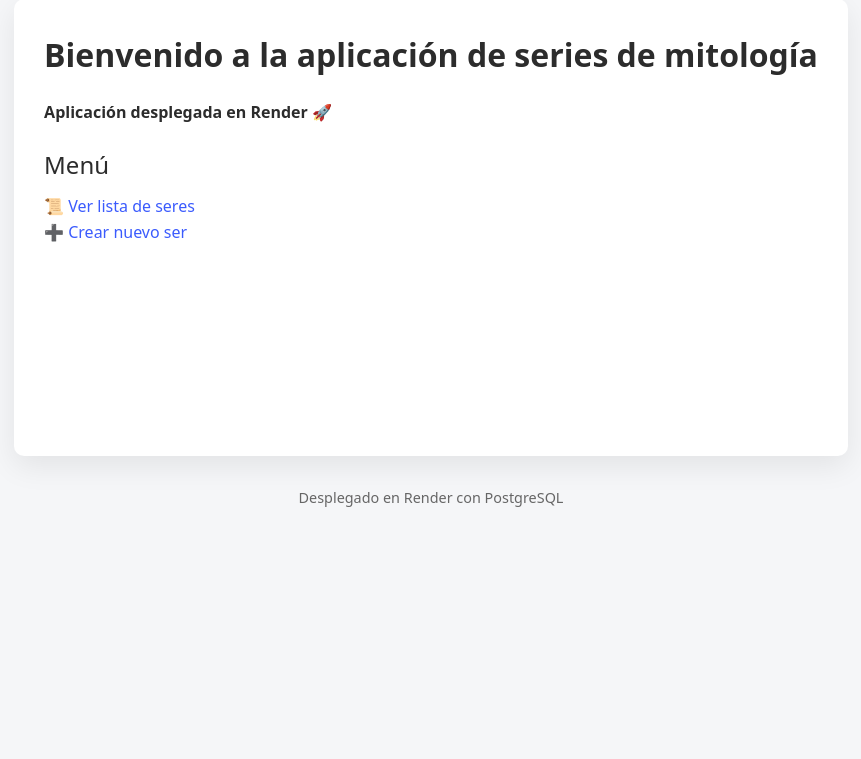
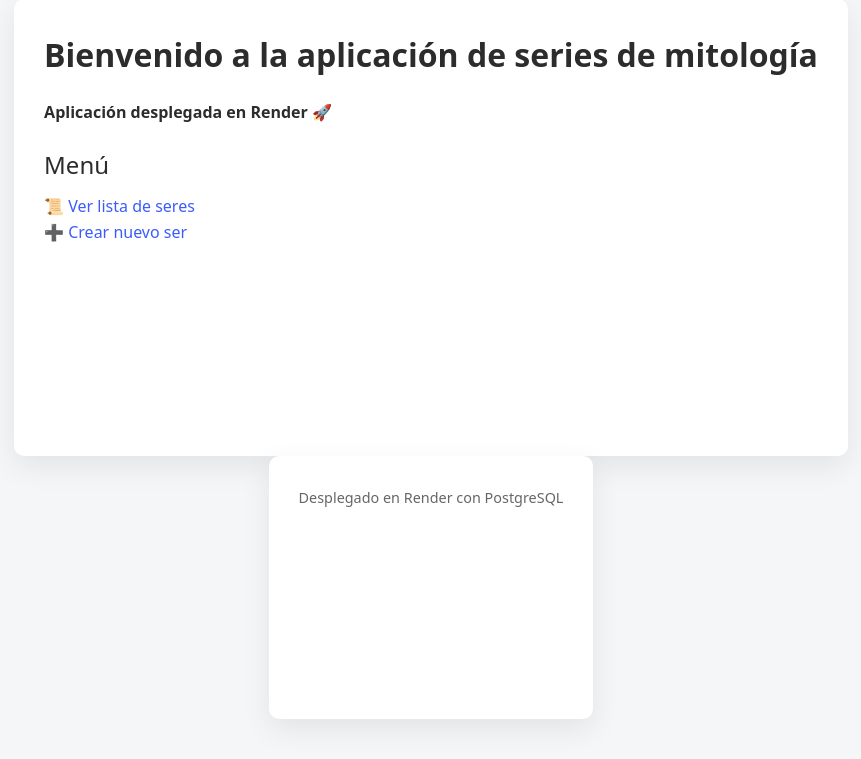
Before and after one commit to MaysaOsan/Mitologia, a FastAPI app: page / in a window 1280 px wide. Shown: the part 41-800 px from the top of the page, without its empty margins (209-1070 px from the left). Run offline with FastAPI, Linux system fonts and the light colour scheme; parts of the project's set-up code (start-up, migrations or seed data) failed here and were passed over.

Commit message:
Corrección de la hoja de estilos

```diff
--- a/src/static/css/style.css
+++ b/src/static/css/style.css
@@ -50,11 +50,6 @@ a:hover {
   box-shadow: 0 10px 30px rgba(0,0,0,0.08);
 }
 
-.footer {
-  background: transparent;
-  box-shadow: none;
-}
-
 
 /* Tablas */
 table {
```
